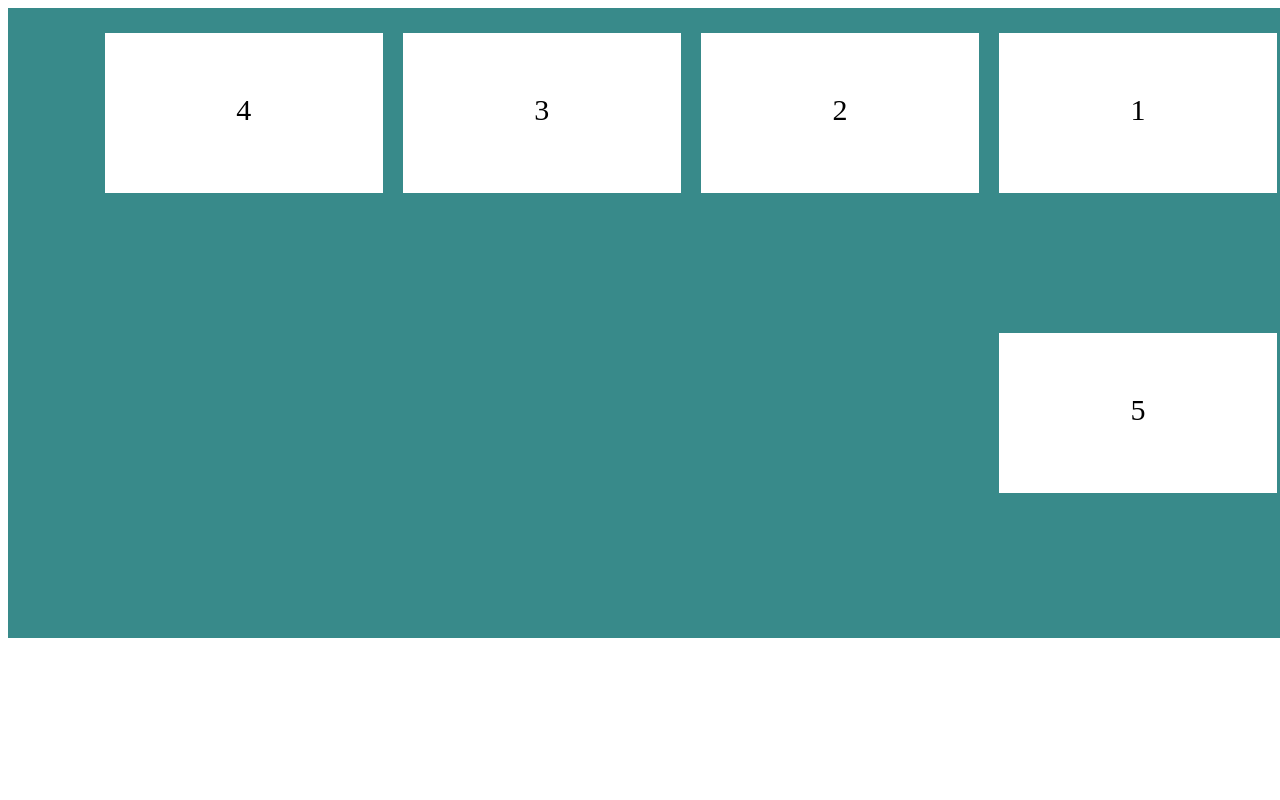
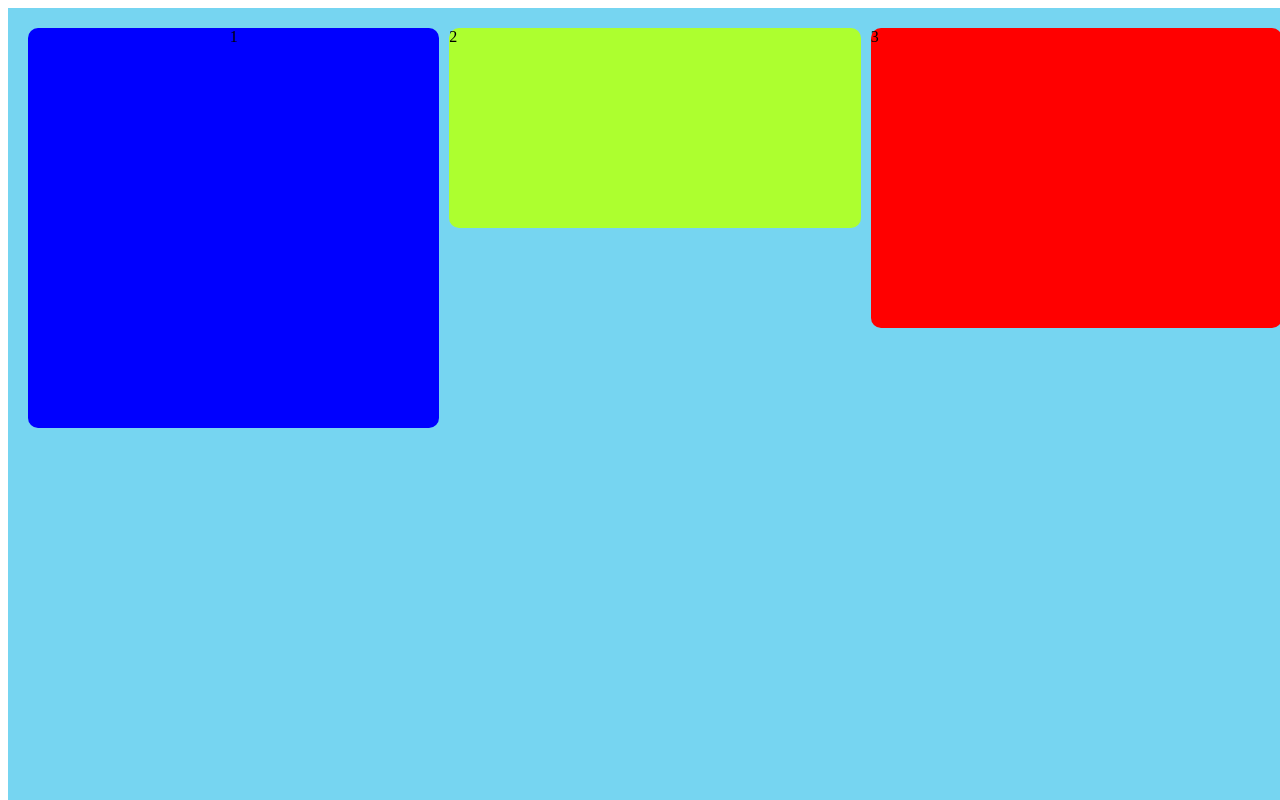
Before and after one commit to Davidastoh/Curso-css, a plain HTML site: page Flex_direction/index.html in a window 1280 px wide. Shown: the top 800 px of the page. Drawn offline with Linux system fonts and the light colour scheme.

Commit message:
Flex direction
seguimos con las direcciones de bloques

```diff
--- a/Flex_direction/estilos.css
+++ b/Flex_direction/estilos.css
@@ -1,21 +1,78 @@
 .contenedor{
-    background: rgb(56, 138, 138);
+    background: rgb(118, 213, 241);
     width: 100%;
-    height: 600px;
+    height:1000px;
     display: flex;
     padding-left: 15px;
     padding-top: 15px;
     padding-bottom:15px ;
     padding-top:15px;
-    flex-wrap: wrap;
-    flex-direction: row-reverse;
 }
-p{
+/* .P{
     background: white;
     width: 22%;
     padding-top: 60px;
     height: 100px;
     text-align: center;
     font-size: 30px;
-    margin: 10px;
+    margin: 10px;} */
+.P1{
+    background:blue ;
+    width: 40%;
+    height: 400px;
+    margin: 5px;
+    border-radius: 10px;
+    cursor:pointer;
+    text-align: center;
+    transition: all 0.5s ease-out;
 }
+.P1:hover{
+    background: greenyellow;
+    width: 41%;
+    box-shadow: 10px 15px 20 black;
+    rotate: 180deg;
+}
+.P2{
+    background:greenyellow ;
+    width: 40%;
+    height: 200px;
+    margin: 5px;
+    border-radius: 10px;
+    cursor:pointer;
+    transition: all 0.5s ease-out;
+}
+.P2:hover{
+    background: red;
+    width: 30%;
+    box-shadow: 10px 15px 20 black;
+    rotate: 90deg;
+}
+.P3{
+    background:red ;
+    width: 40%;
+    height: 300px;
+    margin: 5px;
+    border-radius: 10px;
+    cursor:pointer;
+    transition: all 1s ease-out;
+}
+.P3:hover{
+    background: blue;
+    width: 60%;
+    box-shadow: 10px 15px 20 black;
+    rotate: 360deg;
+}
+/* article{
+    background:white ;
+    width: 40%;
+    height: 200px;
+    margin: 5px;
+    border-radius: 10px;
+    cursor:pointer;
+    transition: all 0.5s ease-out;
+}
+article:hover{
+    background: rgb(76, 75, 75);
+    width: 41%;
+    box-shadow: 10px 15px 20 black;
+}
--- a/Flex_direction/index.html
+++ b/Flex_direction/index.html
@@ -8,11 +8,9 @@
 </head>
 <body>
     <main class="contenedor">
-        <p>1</p>
-        <p>2</p>
-        <p>3</p>
-        <p>4</p>
-        <p>5</p>
+        <p class="P1">1</p>
+        <p class="P2">2</p>
+        <p class="P3">3</p>
     </main>
 
 </body>
```
